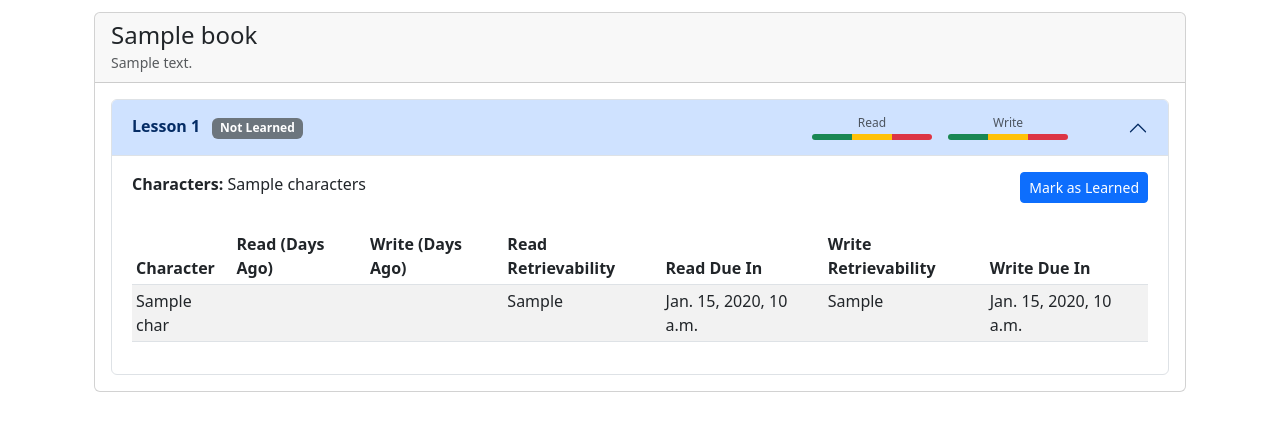
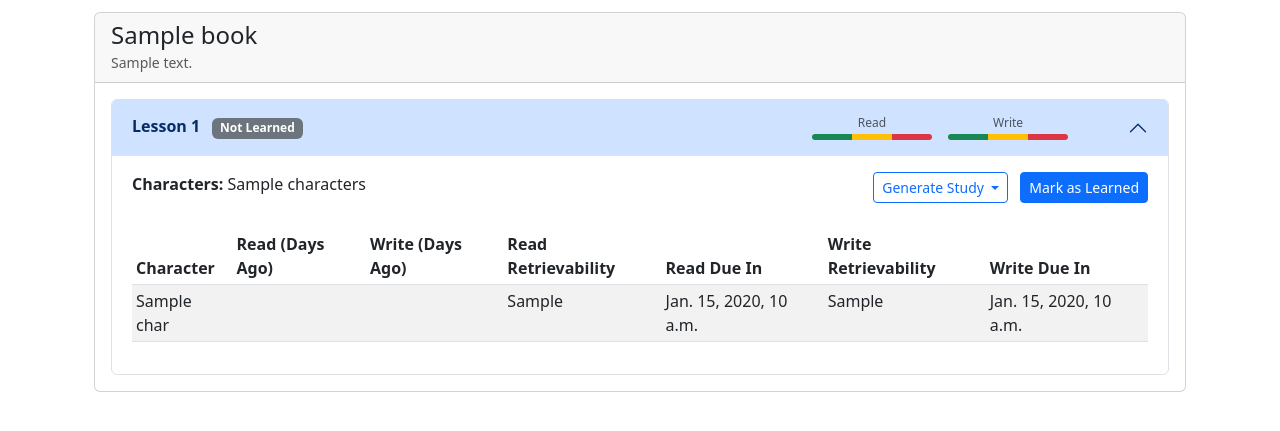
Before and after one commit to xiaoruoruo/funhanzi, a Django app: template src/studies/templates/studies/lessons.html in a window 1280 px wide, after a click that opens the changed part. Shown: the part 188-619 px from the top of the page. Run offline with Django 5.2, Linux system fonts and the light colour scheme; the template is opened without the code that fills it: most values are stand-ins (such as "Sample title", 1, 10 or a date in 2020).

Commit message:
Add a button on the lesson page to quickly generate exam and study for that lesson.

```diff
--- a/src/studies/templates/studies/lessons.html
+++ b/src/studies/templates/studies/lessons.html
@@ -88,6 +88,29 @@
                                     <p><strong>Characters:</strong> {{ lesson.characters }}</p>
                                 </div>
                                 <div class="col-auto">
+                                    <form method="POST" class="d-inline">
+                                        {% csrf_token %}
+                                        <input type="hidden" name="book_id" value="{{ book.id }}">
+                                        <input type="hidden" name="lesson_range" value="{{ lesson.lesson_num }}">
+                                        <input type="hidden" name="num_chars" value="100">
+
+                                        <div class="dropdown d-inline me-2">
+                                            <button class="btn btn-outline-primary btn-sm dropdown-toggle" type="button"
+                                                id="generateDropdown{{ lesson.id }}" data-bs-toggle="dropdown"
+                                                aria-expanded="false">
+                                                Generate Study
+                                            </button>
+                                            <ul class="dropdown-menu" aria-labelledby="generateDropdown{{ lesson.id }}">
+                                                <li><button type="submit" formaction="{% url 'generate_read_exam' %}"
+                                                        class="dropdown-item">Generate Read Exam</button></li>
+                                                <li><button type="submit" formaction="{% url 'generate_write_exam' %}"
+                                                        class="dropdown-item">Generate Write Exam</button></li>
+                                                <li><button type="submit" formaction="{% url 'generate_study_chars' %}"
+                                                        class="dropdown-item">Generate Study Sheet</button></li>
+                                            </ul>
+                                        </div>
+                                    </form>
+
                                     <form action="{% url 'toggle_lesson_learned' lesson.id %}" method="post"
                                         class="d-inline">
                                         {% csrf_token %}
@@ -161,6 +184,7 @@
                 button.click();
             });
         }
+
     </script>
 </div>
 {% endblock %}
```
